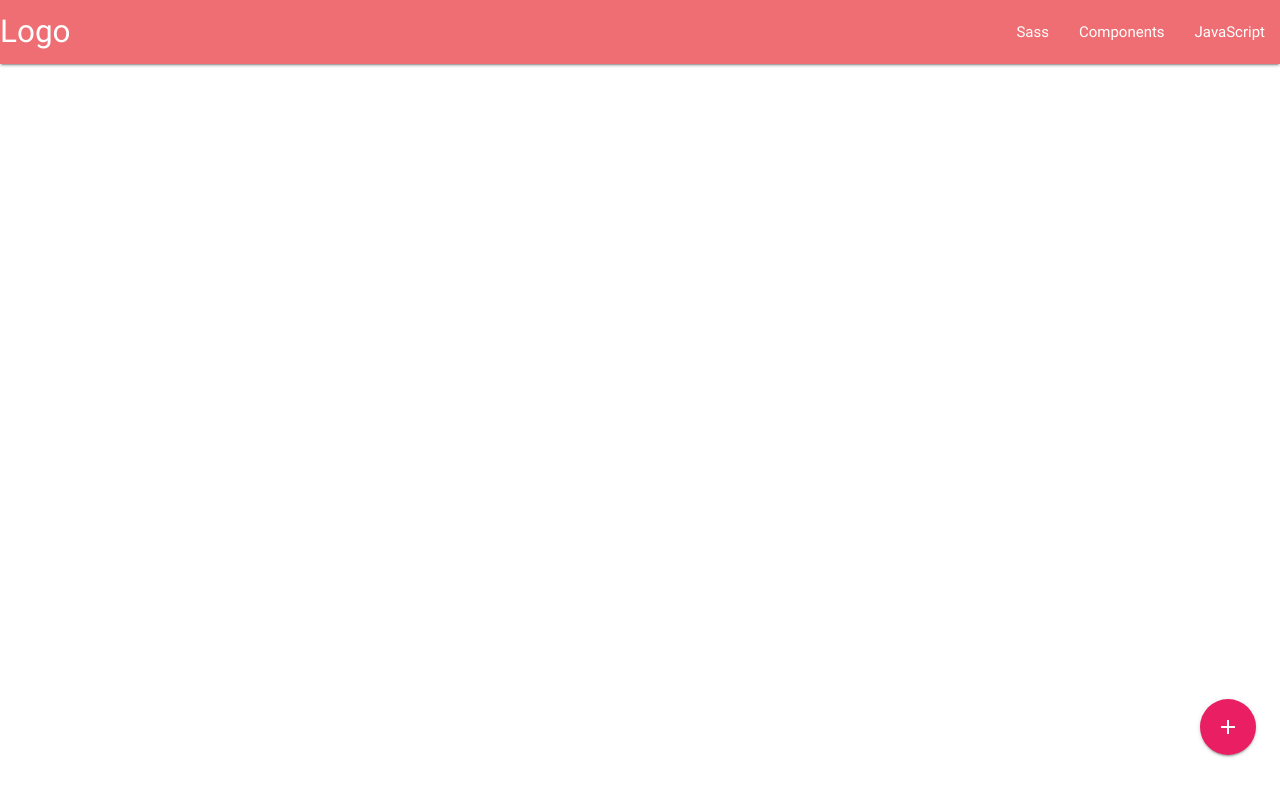
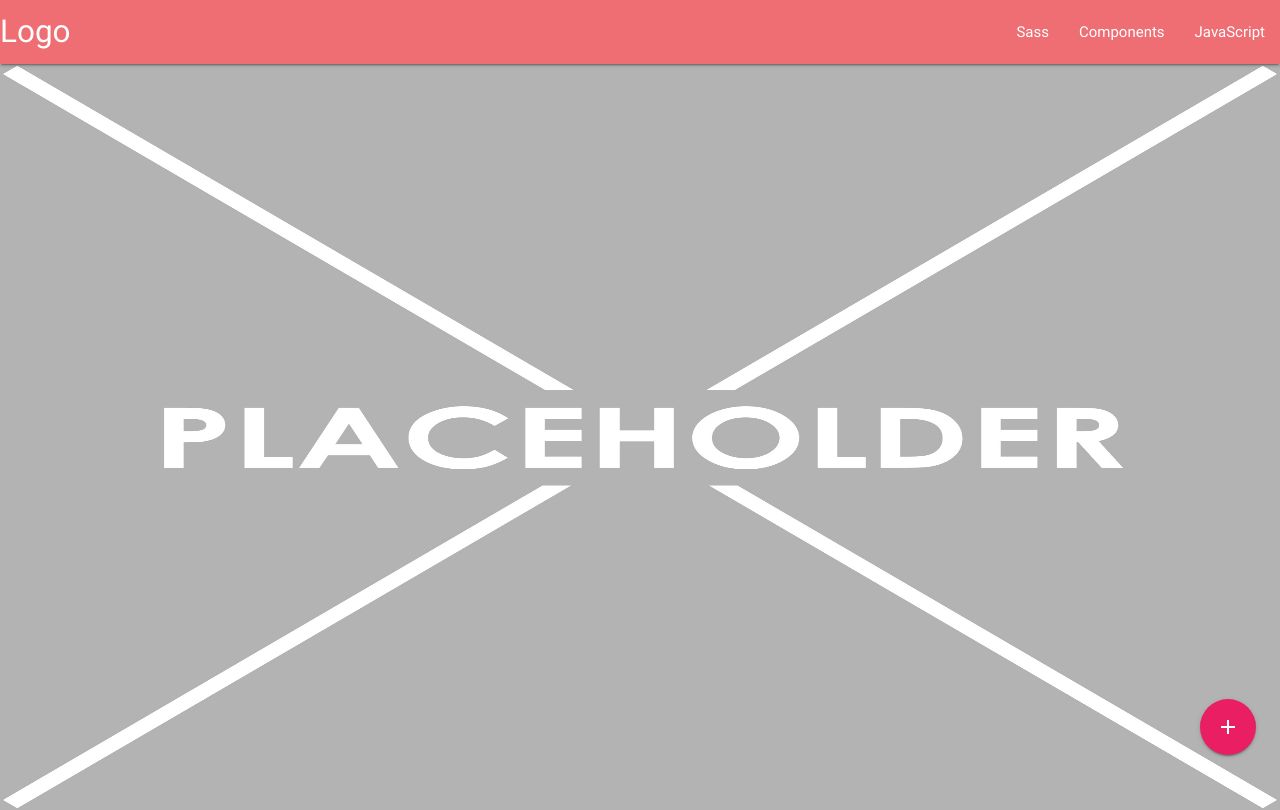
Before and after one commit to SaintDrei/Anyari, a plain HTML site: page index.html in a window 1280 px wide. Drawn offline with Linux system fonts and the light colour scheme.

Commit message:
added placeholder in JPEG

```diff
--- a/index.html
+++ b/index.html
@@ -26,6 +26,18 @@
     </nav>
  </div>
 
+
+<div class="pager place">
+
+
+</div>
+
+
+
+
+
+
+
   <div class="fixed-action-btn click-to-toggle" style="bottom: 45px; right: 24px;">
       <a class="btn-floating btn-large pink waves-effect waves-light">
         <i class="large material-icons">add</i>
--- a/materialize/css/style.css
+++ b/materialize/css/style.css
@@ -0,0 +1,8 @@
+
+.pager {
+    width: 100vw;
+    height: 93.3vh;
+    background-image: url("../../pimg.jpg");
+    background-size: 100% 100%;
+    background-clip: content-box;
+}
```
Also changed, not shown: pimg.jpg (added).
